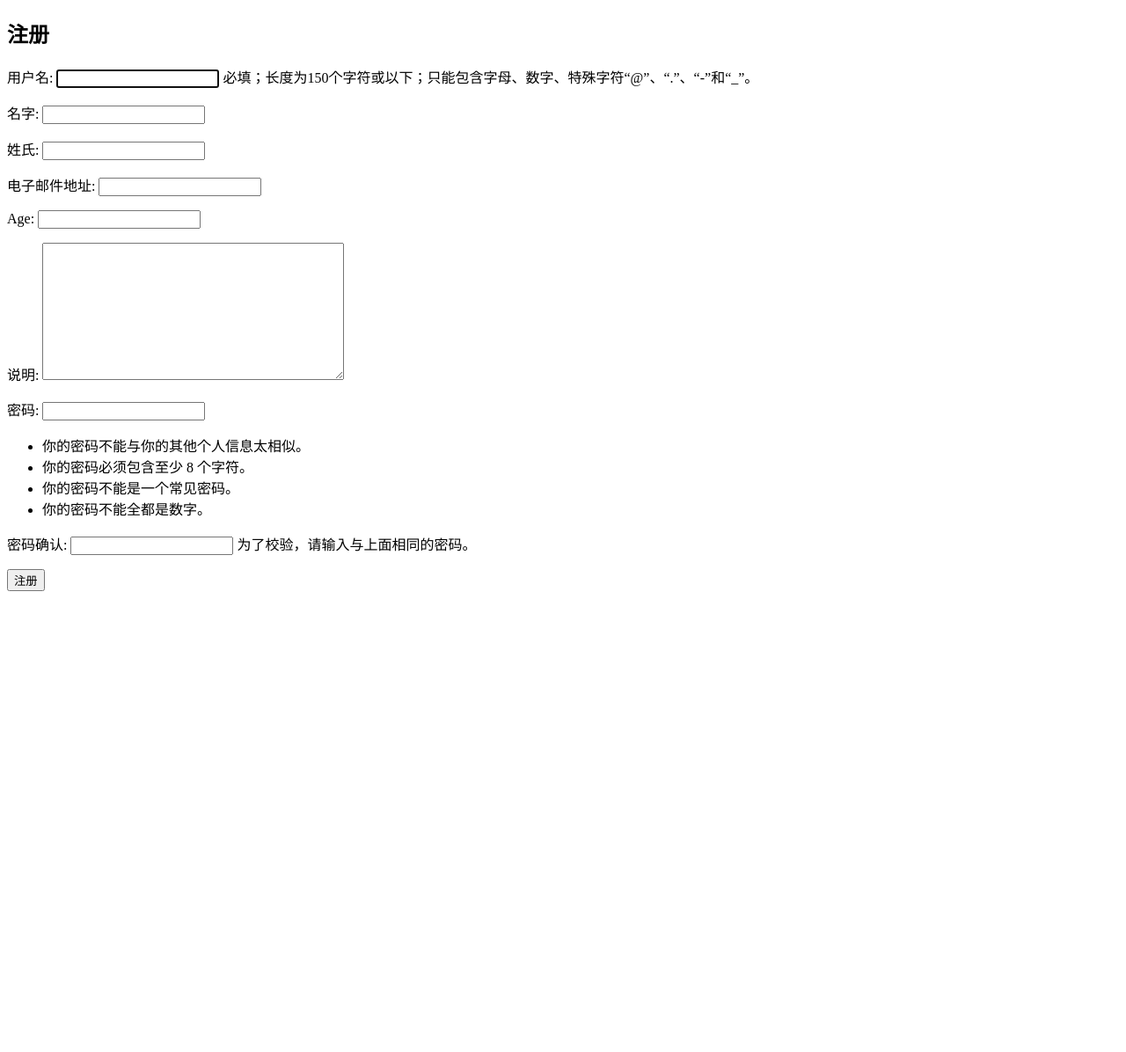
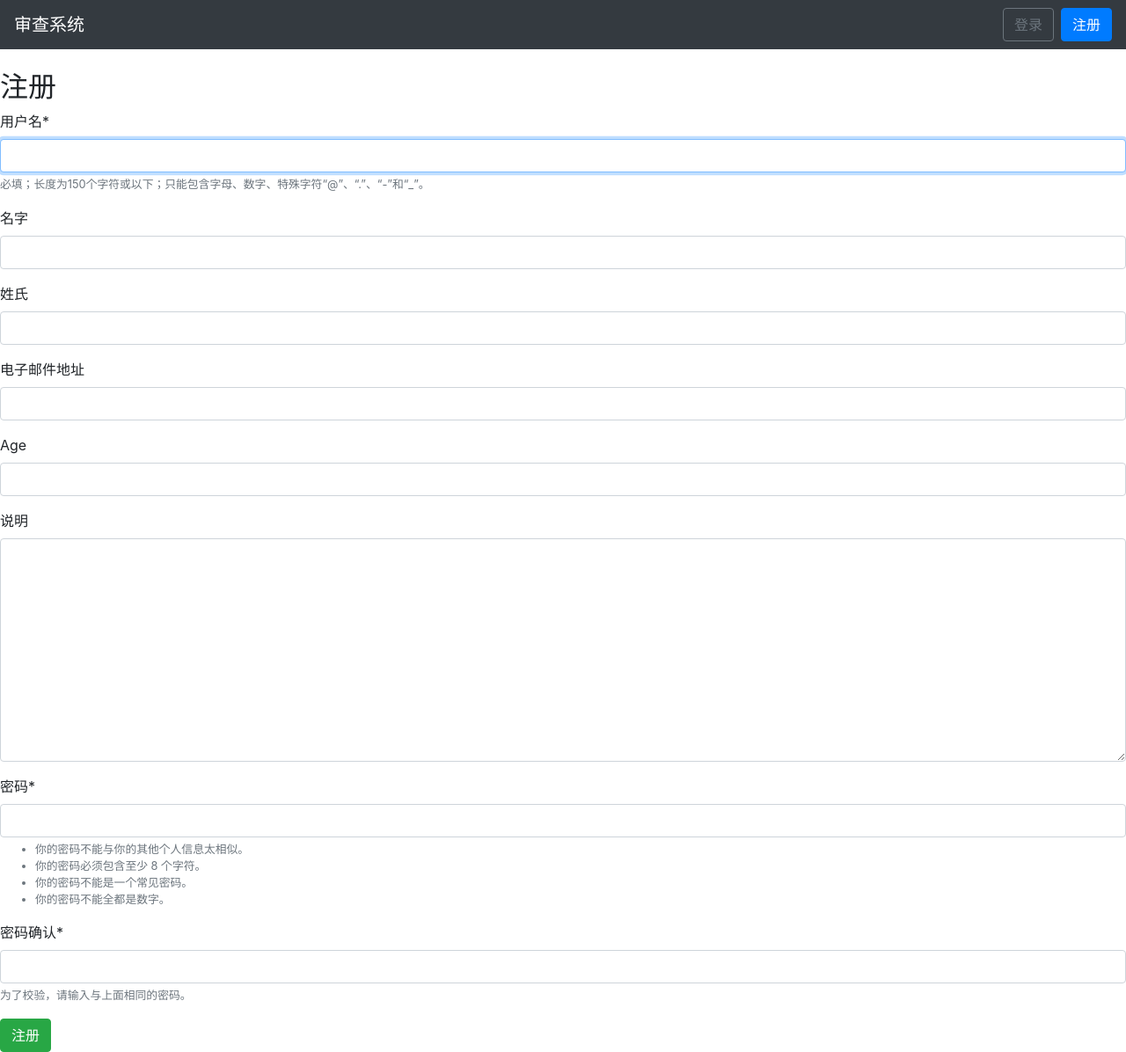
Before and after one commit to beneon/django_learn, a Django app: page /users/signup/ in a window 1280 px wide. Shown: the whole page at 88% size. Before the commit the page ends 672 px from the top, so only its background shows below. Run offline with Django 3.2, Linux system fonts and the light colour scheme; some libraries are stand-ins or nearby versions.

Commit message:
bootstrap with crispy forms

```diff
--- a/templates/base.html
+++ b/templates/base.html
@@ -3,12 +3,48 @@
 <html lang="en">
 <head>
     <meta charset="UTF-8">
+    <meta name="viewport" content="width=device-width, initial-scale=1, shrink-to-fit=no">
+
+    <!-- Bootstrap CSS -->
+    <link href="https://cdn.bootcss.com/twitter-bootstrap/4.3.1/css/bootstrap.min.css" rel="stylesheet">
     <title>{% block title %}审查系统{% endblock %}</title>
 </head>
 <body>
+<nav class="navbar navbar-expand-md navbar-dark bg-dark mb-4">
+    <a href="{% url 'home' %}" class="navbar-brand">审查系统</a>
+    <button class="navbar-toggler" type="button" data-toggle="collapse" data-target="#navbarCollapse" aria-controls="navbarCollapse" aria-expanded="false" aria-label="切换导航栏">
+        <span class="navbar-toggler-icon"></span>
+    </button>
+    <div class="collapse navbar-collapse" id="navbarCollapse">
+        {% if user.is_authenticated %}
+        <ul class="navbar-nav ml-auto">
+            <li class="nav-item">
+                <a href="#" class="nav-link dropdown-toggle" id="userMenu" data-toggle="dropdown" aria-haspopup="true" aria-expanded="false">
+                    {{user.username}}
+                </a>
+                <div class="dropdown-menu dropdown-menu-right" aria-labelledby="userMenu">
+                    <a href="{% url 'password_change' %}" class="dropdown-item">修改密码</a>
+                    <div class="dropdown-divider"></div>
+                    <a href="{% url 'logout' %}" class="dropdown-item">登出</a>
+                </div>
+            </li>
+        </ul>
+        {% else %}
+        <form action="" class="form-inline ml-auto">
+            <a href="{% url 'login' %}" class="btn btn-outline-secondary">登录</a>
+            <a href="{% url 'signup' %}" class="btn btn-primary ml-2">注册</a>
+        </form>
+        {% endif %}
+    </div>
+</nav>
 <main>
     {% block content %}
     {% endblock %}
 </main>
+<!-- optional Javascript -->
+<!-- Jquery, Popper.js, Bootstrap JS -->
+<script src="https://cdn.bootcss.com/jquery/3.4.1/jquery.slim.min.js"></script>
+<script src="https://cdn.bootcss.com/popper.js/1.15.0/esm/popper.js"></script>
+<script src="https://cdn.bootcss.com/twitter-bootstrap/4.3.1/js/bootstrap.min.js"></script>
 </body>
 </html>
--- a/templates/registration/login.html
+++ b/templates/registration/login.html
@@ -1,4 +1,5 @@
 {% extends 'base.html' %}
+{% load crispy_forms_tags %}
 
 {% block title %}登录{% endblock %}
 
@@ -6,7 +7,7 @@
 <h2>登录</h2>
 <form action="" method="post">
     {% csrf_token %}
-    {{form.as_p}}
-    <button type="submit">登录</button>
+    {{form|crispy}}
+    <button type="submit" class="btn btn-success ml-2">登录</button>
 </form>
 {% endblock %}
--- a/templates/signup.html
+++ b/templates/signup.html
@@ -1,4 +1,5 @@
 {% extends 'base.html' %}
+{% load crispy_forms_tags %}
 
 {% block title %}注册{% endblock %}
 
@@ -6,7 +7,7 @@
 <h2>注册</h2>
 <form action="" method="post">
     {% csrf_token %}
-    {{form.as_p}}
-    <button type="submit">注册</button>
+    {{form|crispy}}
+    <button type="submit" class="btn btn-success">注册</button>
 </form>
 {% endblock %}
```
Also changed, not shown: django_beginner/settings.py (+8 -2 lines), pages/tests.py (+19 -1 lines), db.sqlite3, readme.md.
